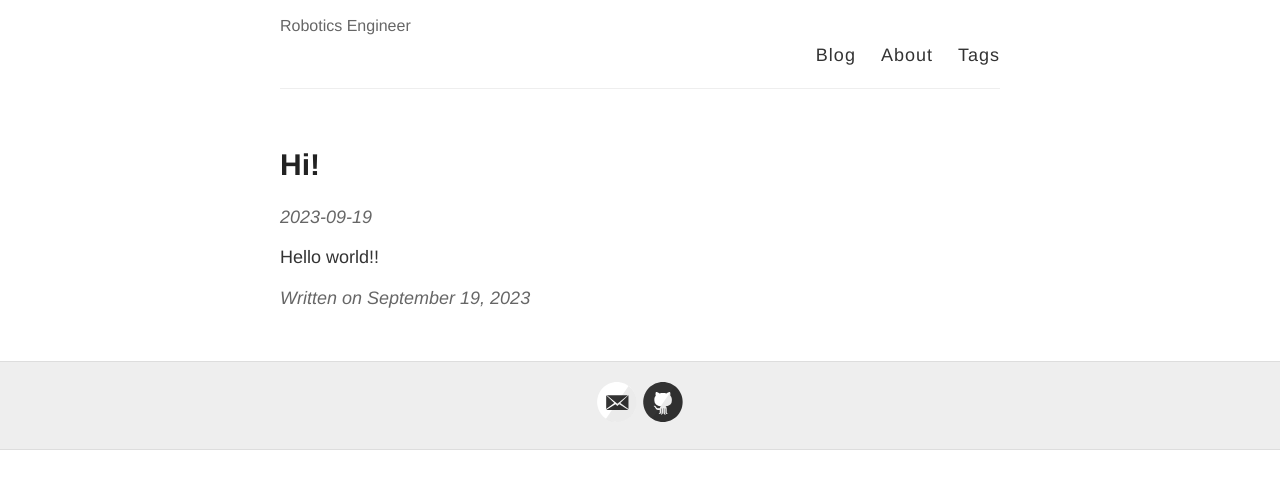
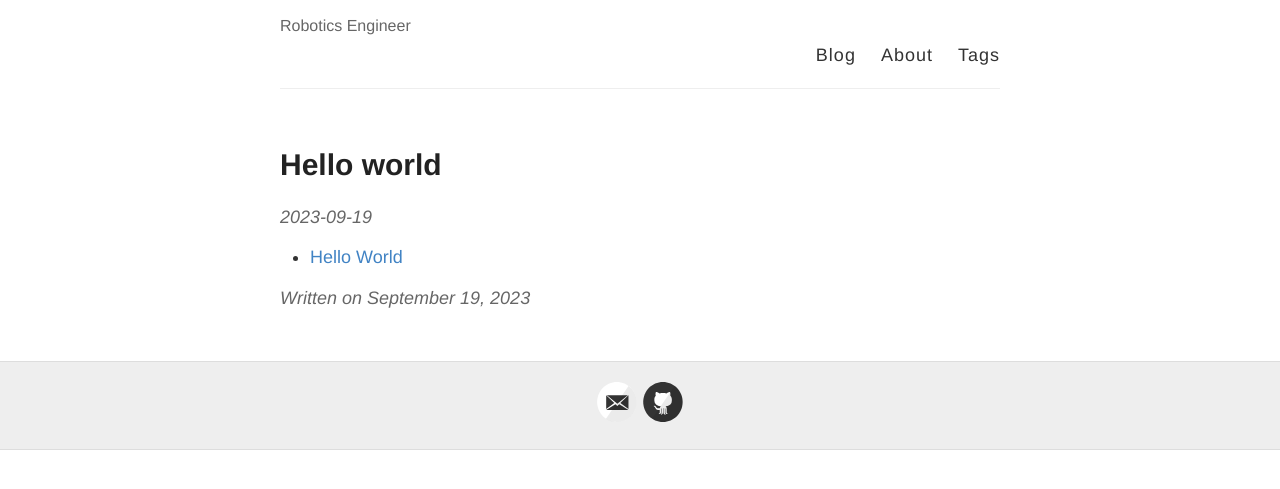
Before and after one commit to sitb157/sitb157.github.io-archive, a Jekyll site: the page built from _posts/2023-09-19-hello-world.md, in a window 1280 px wide. Shown: the top 489 px of the page. Built offline with Jekyll 4.4.1, drawn with Linux system fonts in a browser that asks for light colours.

Commit message:
Update 2023-09-19-hello-world.md

```diff
--- a/_posts/2023-09-19-hello-world.md
+++ b/_posts/2023-09-19-hello-world.md
@@ -1,6 +1,6 @@
 ---
 layout: post
-title: Hi!
+title: Hello world
+tags:
+ - Hello World
 ---
-
-Hello world!!
```
